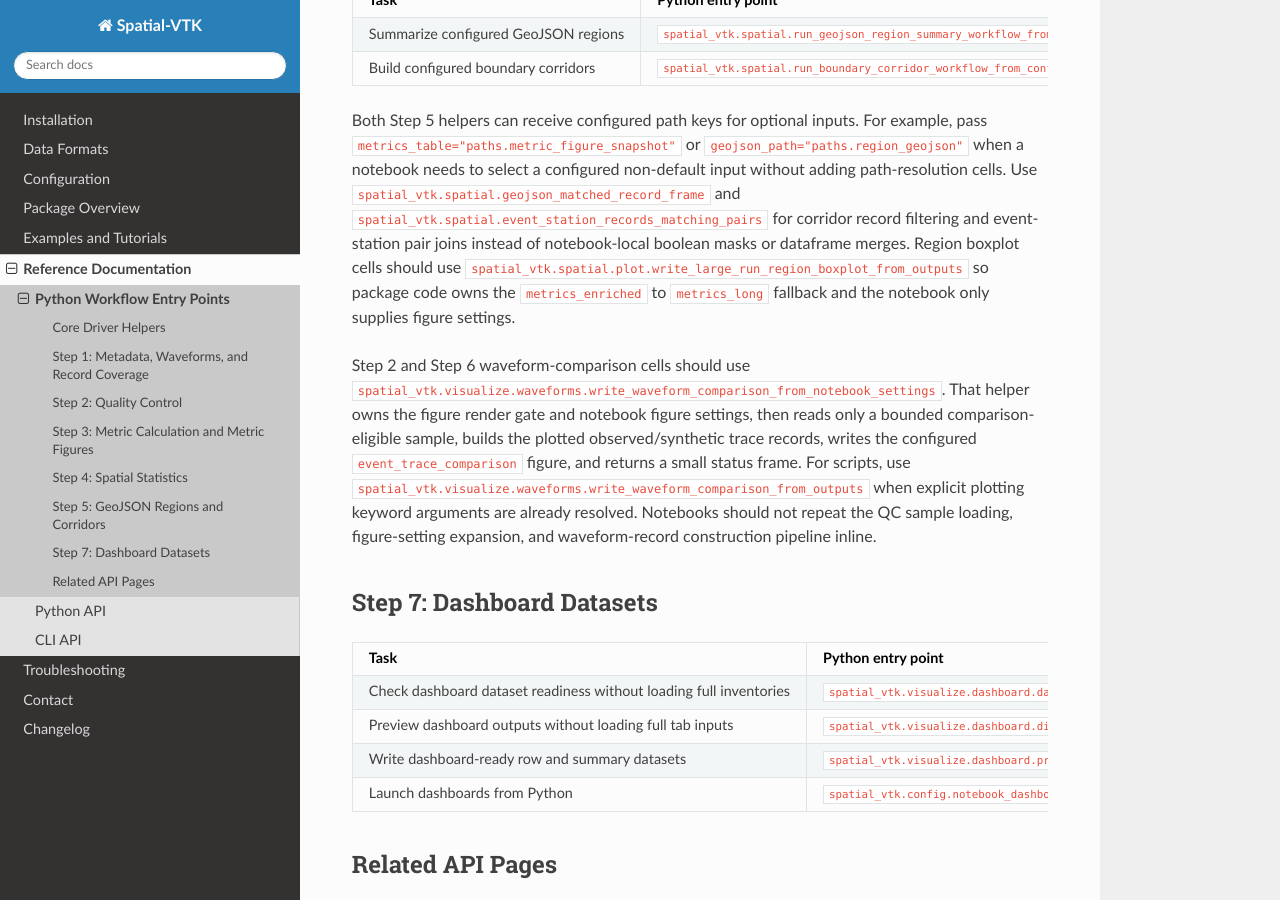
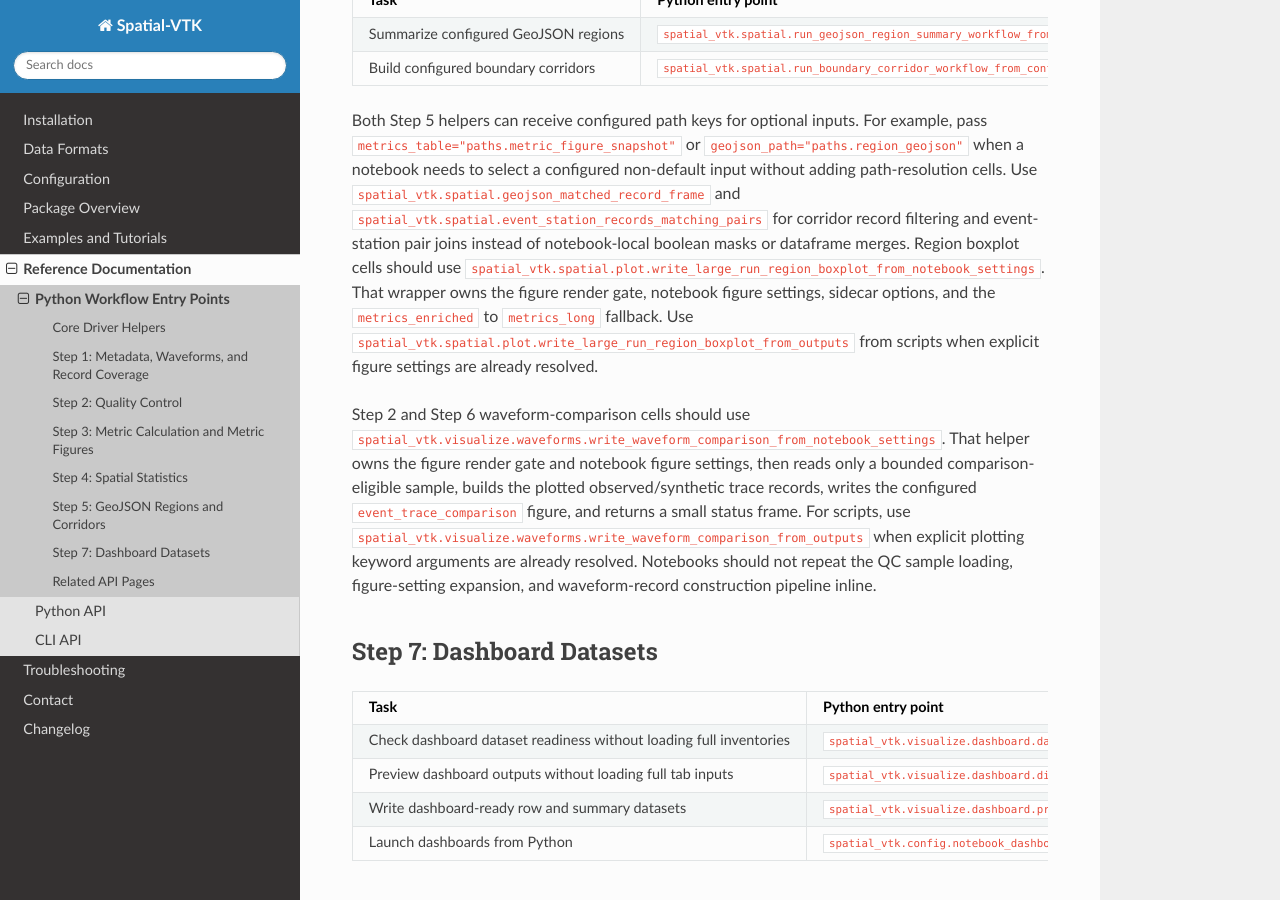
Before and after one commit to bcbirkel/spatial-vtk, a Sphinx documentation site: the page built from docs/reference/python_workflows.rst, in a window 1280 px wide and 900 px high, scrolled down 4374 px. Built offline with Sphinx 7.4.7 and the Read the Docs theme 3.1.0, drawn with Linux system fonts in a browser that asks for light colours.

Commit message:
Align region boxplot workflow docs

```diff
--- a/docs/changelog.rst
+++ b/docs/changelog.rst
@@ -12,6 +12,11 @@ Changelog
   ``write_waveform_comparison_from_notebook_settings()``, while scripts can use
   ``write_waveform_comparison_from_outputs()`` when plotting kwargs are already
   resolved.
+- Aligned region-boxplot workflow docs with the stabilized Step 6 notebook
+  pattern: notebooks use
+  ``write_large_run_region_boxplot_from_notebook_settings()``, while scripts
+  can use ``write_large_run_region_boxplot_from_outputs()`` once figure
+  settings are resolved.
 - Updated the generated CLI reference tables to use explicit positional
   metavars, so ``svtk config set`` documents the saved config argument as
   ``PATH`` consistently in both usage and parameter rows.
--- a/docs/reference/python_workflows.rst
+++ b/docs/reference/python_workflows.rst
@@ -404,9 +404,11 @@ Use ``spatial_vtk.spatial.geojson_matched_record_frame`` and
 record filtering and event-station pair joins instead of notebook-local boolean
 masks or dataframe merges.
 Region boxplot cells should use
-``spatial_vtk.spatial.plot.write_large_run_region_boxplot_from_outputs`` so
-package code owns the ``metrics_enriched`` to ``metrics_long`` fallback and the
-notebook only supplies figure settings.
+``spatial_vtk.spatial.plot.write_large_run_region_boxplot_from_notebook_settings``.
+That wrapper owns the figure render gate, notebook figure settings, sidecar
+options, and the ``metrics_enriched`` to ``metrics_long`` fallback. Use
+``spatial_vtk.spatial.plot.write_large_run_region_boxplot_from_outputs`` from
+scripts when explicit figure settings are already resolved.
 
 Step 2 and Step 6 waveform-comparison cells should use
 ``spatial_vtk.visualize.waveforms.write_waveform_comparison_from_notebook_settings``.
```
Also changed, not shown: 1 other file.
